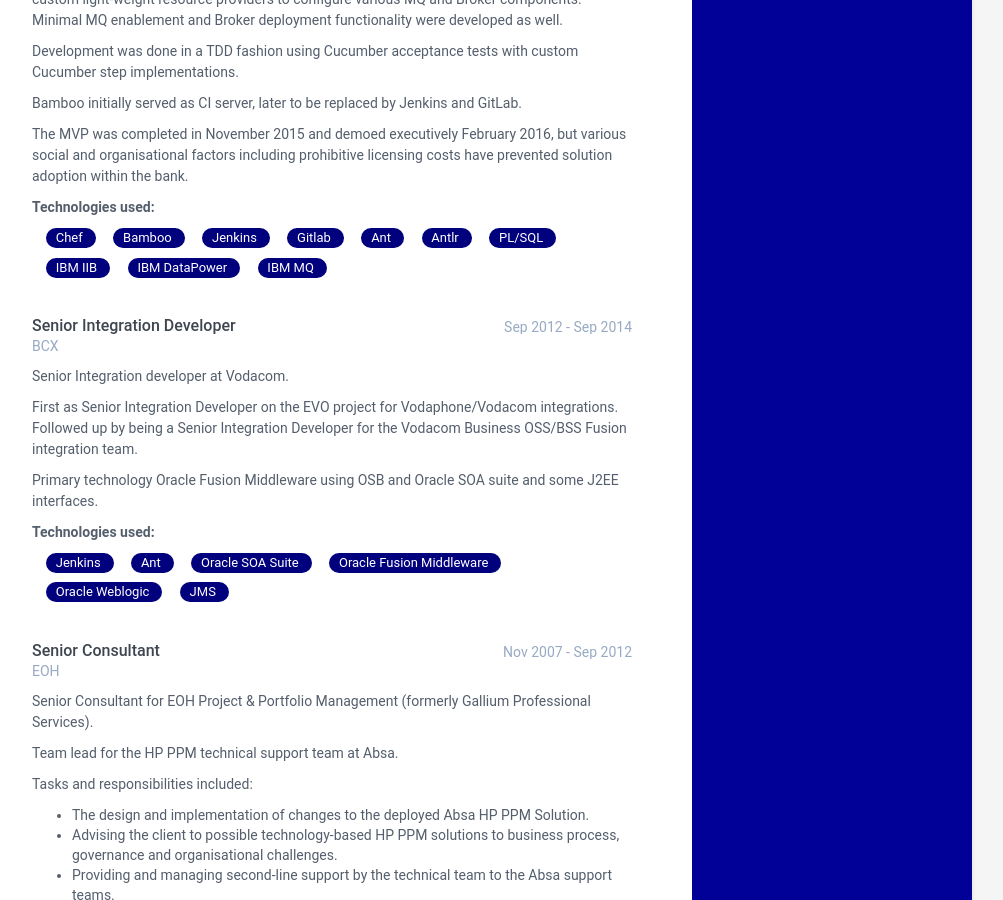
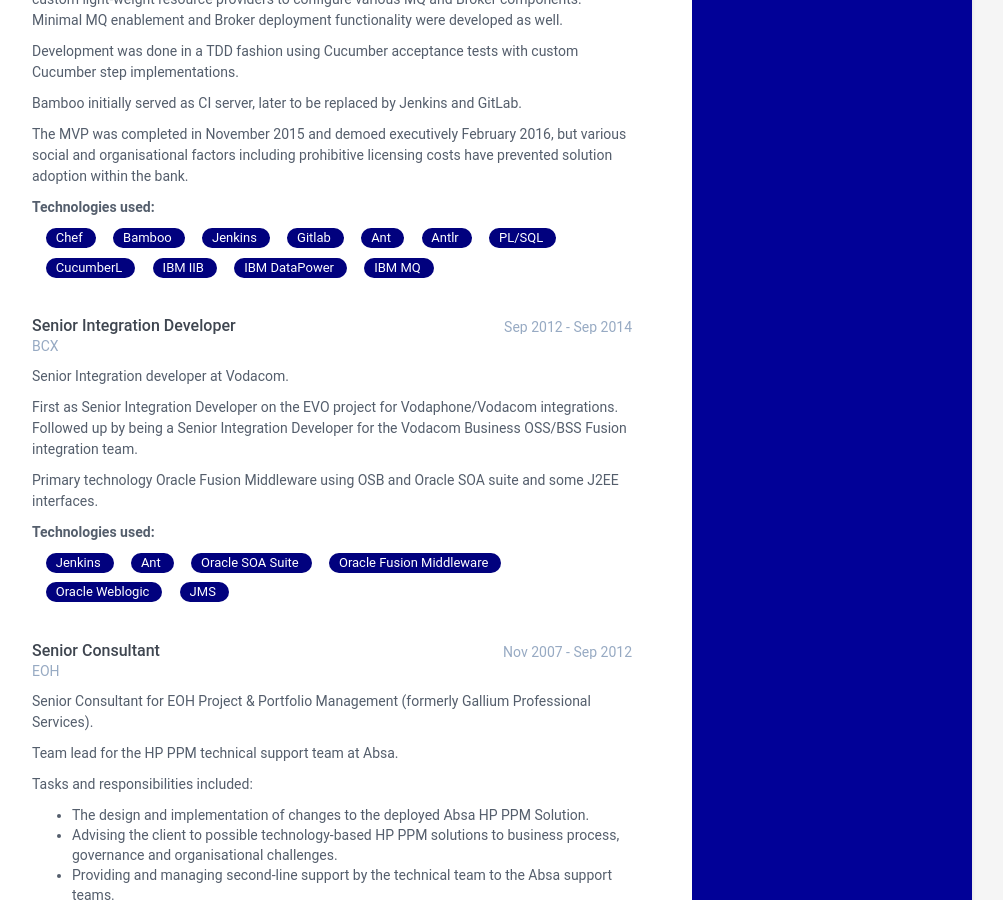
Before and after one commit to philipstaffordwood/philipstaffordwood-cv, a Jekyll site: the page built from index.html, in a window 1280 px wide and 900 px high, scrolled down 2304 px. Shown: the whole window, without its empty margins (168-1171 px from the left). Built offline with Jekyll 4.4.1, drawn with Linux system fonts in a browser that asks for light colours.

Commit message:
added cucumber

```diff
--- a/_data/data.yml
+++ b/_data/data.yml
@@ -182,6 +182,7 @@
             <li><a href="#"><span>Ant</span></a></li>
             <li><a href="#"><span>Antlr</span></a></li>
             <li><a href="#"><span>PL/SQL</span></a></li>
+            <li><a href="#"><span>CucumberL</span></a></li>
             <li><a href="#"><span>IBM IIB</span></a></li>
             <li><a href="#"><span>IBM DataPower</span></a></li>
             <li><a href="#"><span>IBM MQ</span></a></li>
```
